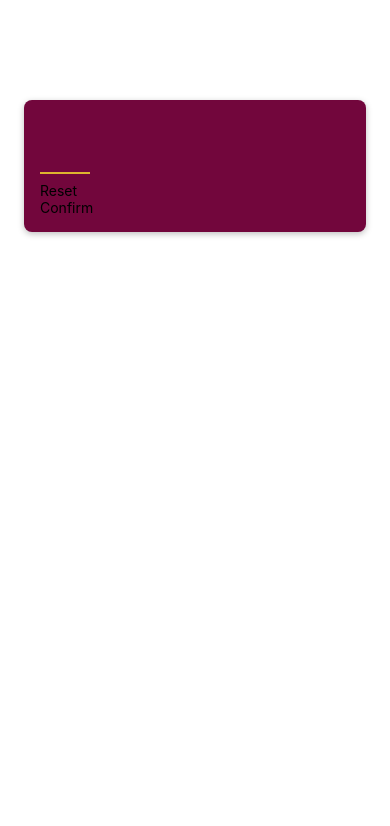
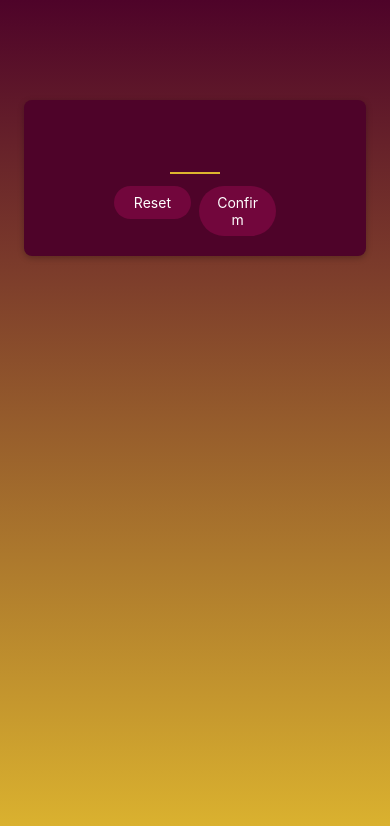
Before and after one commit to ohenriqueroos/guess-number-react-native, a React Native app: screen / in a window 390 px wide. Shown: the top 826 px of the page. Built offline with nearby package versions, Linux system fonts and the light colour scheme.

Commit message:
feat: linear component

```diff
--- a/App.js
+++ b/App.js
@@ -1,8 +1,17 @@
 import { StyleSheet } from "react-native";
 import StartGameScreen from "./screens/StartGameScreen";
+import { LinearGradient } from "expo-linear-gradient";
 
 export default function App() {
-  return <StartGameScreen />;
+  return (
+    <LinearGradient colors={["#4e0329", "#ddb52f"]} style={styles.rootScreen}>
+      <StartGameScreen />
+    </LinearGradient>
+  );
 }
 
-const styles = StyleSheet.create({});
+const styles = StyleSheet.create({
+  rootScreen: {
+    flex: 1,
+  },
+});
--- a/components/PrimaryButton.js
+++ b/components/PrimaryButton.js
@@ -1,11 +1,42 @@
-import { Text, View } from "react-native";
+import { Text, View, Pressable, StyleSheet } from "react-native";
 
 const PrimaryButton = ({ children }) => {
   return (
-    <View>
-      <Text>{children}</Text>
+    <View style={styles.buttonOuterContainer}>
+      <Pressable
+        style={({ pressed }) =>
+          pressed
+            ? [styles.buttonInnerContainer, styles.pressed]
+            : styles.buttonInnerContainer
+        }
+        // onPress={() => {}}
+        android_ripple={{ color: "#640233" }}
+      >
+        <Text style={styles.buttonText}>{children}</Text>
+      </Pressable>
     </View>
   );
 };
 
 export default PrimaryButton;
+
+const styles = StyleSheet.create({
+  buttonOuterContainer: {
+    margin: 4,
+    borderRadius: 28,
+    overflow: "hidden",
+  },
+  buttonInnerContainer: {
+    paddingVertical: 8,
+    paddingHorizontal: 16,
+    backgroundColor: "#72063c",
+    elevation: 2,
+  },
+  buttonText: {
+    color: "white",
+    textAlign: "center",
+  },
+  pressed: {
+    opacity: 0.75,
+  },
+});
--- a/package.json
+++ b/package.json
@@ -12,7 +12,8 @@
     "expo": "~49.0.13",
     "expo-status-bar": "~1.6.0",
     "react": "18.2.0",
-    "react-native": "0.72.5"
+    "react-native": "0.72.5",
+    "expo-linear-gradient": "~12.3.0"
   },
   "devDependencies": {
     "@babel/core": "^7.20.0"
--- a/screens/StartGameScreen.js
+++ b/screens/StartGameScreen.js
@@ -12,8 +12,14 @@
         autoCapitalize="none"
         autoCorrect={false}
       />
-      <PrimaryButton>Reset</PrimaryButton>
-      <PrimaryButton>Confirm</PrimaryButton>
+      <View style={styles.buttonsContainer}>
+        <View style={styles.buttonContainer}>
+          <PrimaryButton>Reset</PrimaryButton>
+        </View>
+        <View style={styles.buttonContainer}>
+          <PrimaryButton>Confirm</PrimaryButton>
+        </View>
+      </View>
     </View>
   );
 };
@@ -25,7 +31,9 @@
     padding: 16,
     marginTop: 100,
     marginHorizontal: 24,
-    backgroundColor: "#72063c",
+    justifyContent: "center",
+    alignItems: "center",
+    backgroundColor: "#4e0329",
     borderRadius: 8,
     elevation: 4,
     shadowColor: "black",
@@ -47,4 +55,10 @@
     borderBottomWidth: 2,
     borderBottomColor: "#ddb52f",
   },
+  buttonsContainer: {
+    flexDirection: "row",
+  },
+  buttonContainer: {
+    flex: 1,
+  },
 });
```
Also changed, not shown: 1 other file (tests, documents, lock files or other folders).
